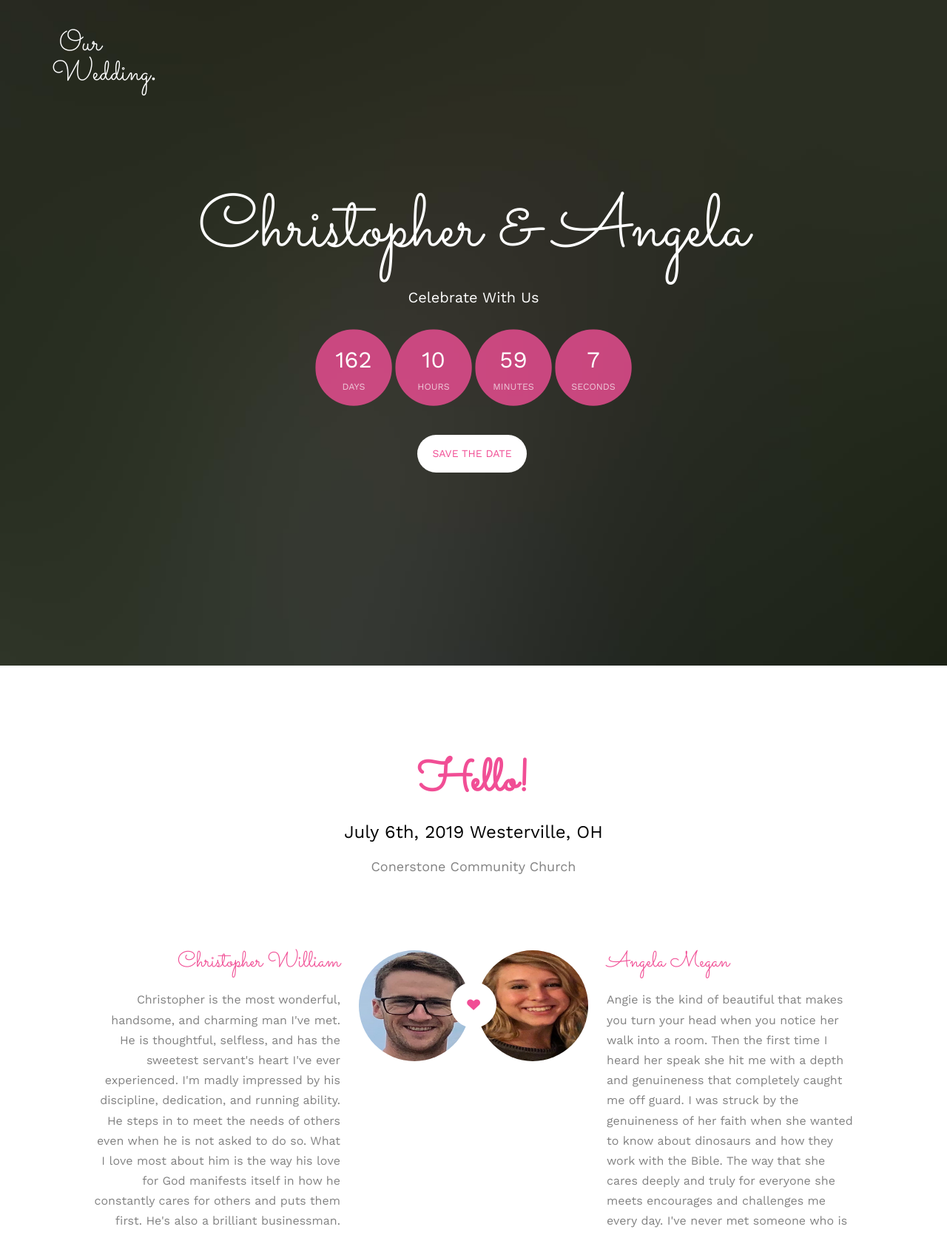
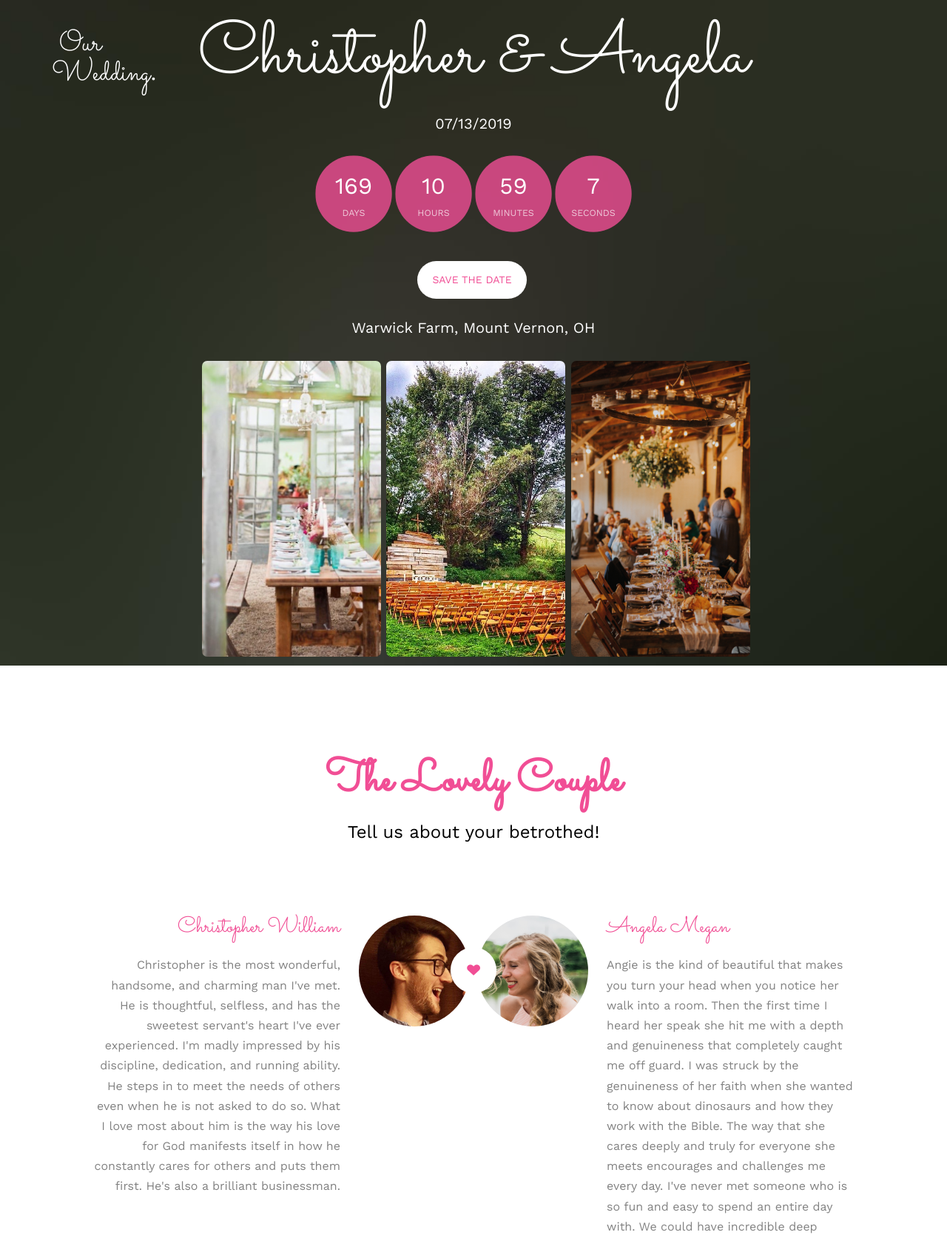
Before and after one commit to ecovtec/wedding, a Flask app: page / in a window 1280 px wide. Shown: the top 1670 px of the page at 74% size. Run offline with Flask 2, Linux system fonts and the light colour scheme; some libraries are stand-ins or nearby versions; some web fonts are replaced.

Commit message:
updated index

```diff
--- a/app/static/css/style.css
+++ b/app/static/css/style.css
@@ -1840,4 +1840,13 @@ form label {
   opacity: 0;
 }
 
+.center {
+  display: block;
+  margin-left: auto;
+  margin-right: auto;
+  width: 50%;
+  }
+
+  .rsImage img { width: 0; margin-left: -99999px; padding-left: 1px; }
+
 /*# sourceMappingURL=style.css.map */
--- a/app/templates/base.html
+++ b/app/templates/base.html
@@ -107,7 +107,7 @@
     simplyCountdown(".simply-countdown-one", {
       year: 2019,
       month: 7,
-      day: 6
+      day: 13
     });
   </script>
 </body>
--- a/app/templates/index.html
+++ b/app/templates/index.html
@@ -26,9 +26,33 @@
 					<div class="display-t">
 						<div class="display-tc animate-box" data-animate-effect="fadeIn">
 							<h1>Christopher &amp; Angela</h1>
-							<h2>Celebrate With Us</h2>
+							<h2>07/13/2019</h2>
 							<div class="simply-countdown simply-countdown-one"></div>
 							<p><a href="#" class="btn btn-default btn-sm">Save the date</a></p>
+	<!-- This is where I'm starting to mess around-->
+
+							<h2>Warwick Farm, Mount Vernon, OH</h2>
+							<div class="row row-bottom-padded-md">
+									<div class="col-md-12">
+										<ul id="fh5co-gallery-list">
+
+											<li class="one-third animate-box" data-animate-effect="fadeIn" style="background-image: url(static/images/paris.jpg); ">
+												<div class="case-studies-summary">
+												</div>
+											</li>
+											<li class="one-third animate-box" data-animate-effect="fadeIn" style="background-image: url(static/images/paris2.jpg); ">
+												<div class="case-studies-summary">
+												</div>
+											</li>
+											<li class="one-third animate-box" data-animate-effect="fadeIn" style="background-image: url(static/images/paris3.jpg); ">
+												<div class="case-studies-summary">
+												</div>
+											</li>
+											</ul>
+											</div>
+							</div>
+
+	<!-- This is where I've stopped-->
 						</div>
 					</div>
 				</div>
@@ -40,15 +64,16 @@
 		<div class="container">
 			<div class="row">
 				<div class="col-md-8 col-md-offset-2 text-center fh5co-heading animate-box">
-					<h2>Hello!</h2>
-					<h3>July 6th, 2019 Westerville, OH</h3>
-					<p>Conerstone Community Church</p>
+					<h2>
+					The Lovely Couple
+					</h2>
+					<h3>Tell us about your betrothed!</h3>
 				</div>
 			</div>
 			<div class="couple-wrap animate-box">
 				<div class="couple-half">
 					<div class="groom">
-						<img src="static/images/justchris.jpg" alt="groom" class="img-responsive">
+						<img src="static/images/justchris.jpg" alt="groom" class="timeline-badge">
 					</div>
 					<div class="desc-groom">
 						<h3>Christopher William</h3>
@@ -62,7 +87,7 @@
 				<p class="heart text-center"><i class="icon-heart2"></i></p>
 				<div class="couple-half">
 					<div class="bride">
-						<img src="static/images/justangie.jpg" alt="groom" class="img-responsive">
+						<img src="static/images/justangie.jpg" alt="groom" class="timeline-badge">
 					</div>
 					<div class="desc-bride">
 						<h3>Angela Megan</h3>
@@ -96,16 +121,16 @@
 									<h3>Main Ceremony</h3>
 									<div class="event-col">
 										<i class="icon-clock"></i>
-										<span>4:00 PM</span>
-										<span>6:00 PM</span>
+										<span>4:30 PM</span>
+										<span>5:00 PM</span>
 									</div>
 									<div class="event-col">
 										<i class="icon-calendar"></i>
-										<span>Saturday 6</span>
+										<span>Saturday 13</span>
 										<span>July, 2019</span>
 									</div>
-									<p>Cornerstone Community Church</p>
-									<p>233 S State St, Westerville, OH 43081</p>
+									<p>Warick Farm</p>
+									<p>16620 Wells Rd. Mt. Vernon, Ohio</p>
 								</div>
 							</div>
 							<div class="col-md-6 col-sm-6 text-center">
@@ -113,17 +138,16 @@
 									<h3>Reception</h3>
 									<div class="event-col">
 										<i class="icon-clock"></i>
-										<span>7:00 PM</span>
+										<span>6:00 PM</span>
 										<span>10:00 PM</span>
 									</div>
 									<div class="event-col">
 										<i class="icon-calendar"></i>
-										<span>Saturday 6</span>
+										<span>Saturday 13</span>
 										<span>July, 2019</span>
 									</div>
-									<p>Amelita Mirolo Barn</p>
-									<p> 4395 Carriage Hill Ln
-										Upper Arlington, OH 43220
+									<p>Warwick Farm</p>
+									<p> 16620 Wells Rd. Mt. Vernon, Ohio
 									</p>
 								</div>
 							</div>
@@ -197,17 +221,29 @@
 							</div>
 						</li>
 						<li class="animate-box">
-							<div class="timeline-badge" style="background-image:url(static/images/engaged.jpg);"></div>
+							<div class="timeline-badge" style="background-image:url(static/images/inbetween.jpg);"></div>
 							<div class="timeline-panel">
 								<div class="timeline-heading">
-									<h3 class="timeline-title">Engaged</h3>
-									<span class="date">December 22, 2018</span>
+									<h3 class="timeline-title">2018</h3>
+									<span class="date">The in-between</span>
 								</div>
 								<div class="timeline-body">
-									<p>Chris popped the question in one of Angie's favorite places: the bookloft.</p>
+									<p>Many wonderful adventures and relationship building exercises were completed.</p>
 								</div>
 							</div>
 						</li>
+						<li class="timeline-inverted animate-box">
+								<div class="timeline-badge" style="background-image:url(static/images/engaged.jpg);"></div>
+								<div class="timeline-panel">
+									<div class="timeline-heading">
+										<h3 class="timeline-title">Engaged</h3>
+										<span class="date">December 22, 2018</span>
+									</div>
+									<div class="timeline-body">
+										<p>Chris popped the question in one of Angie's favorite places: the bookloft.</p>
+									</div>
+								</div>
+							</li>
 					</ul>
 				</div>
 			</div>
@@ -220,7 +256,7 @@
 				<div class="col-md-8 col-md-offset-2 text-center fh5co-heading animate-box">
 					<span>Our Memories</span>
 					<h2>Relationship Photographs</h2>
-					<p>We have had a wonderful relationship up until this pointe.</p>
+					<p>We have had a wonderful relationship up until this point.</p>
 				</div>
 			</div>
 			<div class="row row-bottom-padded-md">
@@ -259,62 +295,45 @@
 		</div>
 	</div>
 
-	<!-- Ask Noah how to make two columns in the section below; one for the bridesmaids and one for the groomsmen-->
-
+	<!-- Registry Begin-->
+	<!-- This whole section is atrocious, commenting out for now
+		<div id="fh5co-event" class="fh5co-bg" style="background-image:url(static/images/img_bg_3.jpg);">
+		<div class="overlay"></div>
+		<div class="container">
+			<div class="row">
+				<div class="col-md-8 col-md-offset-2 text-center fh5co-heading animate-box">
+					<span>Our Wedding Registry</span>
+					<h2>Please follow the link below to find our regsitry information.</h2>
+				</div>
+			</div>
+			</div>
+			<header>
+			<center>
+			<p><a href="#" class="btn btn-default btn-sm">
+				<a href="https://www.blueprintregistry.com/registry/ludwig-wedding-registry-7-13-2019">Blue Print Registry</a>
+				</a>
+			</p>
+			</center>
+			</header>
+			</div>
+		-->
+	<!-- Registry End-->
 
 	<div id="fh5co-testimonial">
 		<div class="container">
 			<div class="row">
 				<div class="row animate-box">
 					<div class="col-md-8 col-md-offset-2 text-center fh5co-heading">
-						<span>O7/09/2019</span>
-						<h2>Friend's Wishes</h2>
+						<h2>Registry Information</h2>
+						<span>Please follow the link below to view our registry</span>
 					</div>
 				</div>
-				<div class="row">
-					<div class="col-md-12 animate-box">
-						<div class="wrap-testimony">
-							<div class="owl-carousel-fullwidth">
-								<div class="item">
-									<div class="testimony-slide active text-center">
-
-										<figure>
-											<img src="static/images/couple-1.jpg" alt="user">
-										</figure>
-										<span>Miss Corner, via <a href="#" class="twitter">Twitter</a></span>
-										<blockquote>
-											<p>"I once was young and in love myself. Those sure were the days. I wish you the best Angela and
-												Christopher."</p>
-										</blockquote>
-									</div>
-								</div>
-								<div class="item">
-									<div class="testimony-slide active text-center">
-										<figure>
-											<img src="static/images/couple-2.jpg" alt="user">
-										</figure>
-										<span>Andrew Catanese, via <a href="#" class="twitter">Twitter</a></span>
-										<blockquote>
-											<p>"I don't know much about love, but I know a lot about insurance. I can tell you that these two won't need
-												to think twice about their coverage as they are up to their necks in love; love is all you need."</p>
-										</blockquote>
-									</div>
-								</div>
-								<div class="item">
-									<div class="testimony-slide active text-center">
-										<figure>
-											<img src="static/images/couple-3.jpg" alt="user">
-										</figure>
-										<span>Fritz Kigar, via <a href="#" class="twitter">Twitter</a></span>
-										<blockquote>
-											<p>"Boy, do I love this couple. Their love is demonstrated so vividly through the way they care for each
-												other and for others. They are truly a remarkable example of what it means to sacrificially love."</p>
-										</blockquote>
-									</div>
-								</div>
-							</div>
-						</div>
-					</div>
+				<center>
+				<p>
+					<h1><a href="https://www.blueprintregistry.com/registry/ludwig-wedding-registry-7-13-2019">Blue Print Registry</a></h1>
+				</p>
+				</center>
+			</div>
 				</div>
 			</div>
 		</div>
@@ -344,6 +363,11 @@
 					</p>
 				</div>
 			</div>
+			<center>
+			<iframe src="https://docs.google.com/forms/d/e/1FAIpQLSfc4GbtA0c39TryLKXvL5nZ7_dNB05CV-T7I9n_yKFumhVpcw/viewform?embedded=true" width="640" height="1113" frameborder="0" marginheight="0" marginwidth="0">Loading...</iframe>
+			</center>
+
+<!--
 			<form action="/rsvp" method="post" class="form-inline">
 				<div class="row animate-box">
 					{{ form.csrf_token }}
@@ -372,6 +396,7 @@
 					</div>
 				</div>
 			</form>
+-->
 		</div>
 	</div>
 	<!-- RSVP Form End -->
@@ -387,12 +412,7 @@
 							 href="http://unsplash.co/" target="_blank">Unsplash</a></small>
 					</p>
 					<p>
-						<ul class="fh5co-social-icons">
-							<li><a href="#"><i class="icon-twitter"></i></a></li>
-							<li><a href="#"><i class="icon-facebook"></i></a></li>
-							<li><a href="#"><i class="icon-linkedin"></i></a></li>
-							<li><a href="#"><i class="icon-dribbble"></i></a></li>
-						</ul>
+
 					</p>
 				</div>
 			</div>
```
Also changed, not shown: app.db, app/static/images/bride.jpg (deleted), app/static/images/couple-1.jpg (deleted), app/static/images/couple-2.jpg (deleted), app/static/images/couple-3.jpg (deleted), app/static/images/groom.jpg (deleted), app/static/images/inbetween.jpg (added), app/static/images/justangie.jpg, app/static/images/justchris.jpg, app/static/images/paris.JPG (added), app/static/images/paris2.JPG (added), app/static/images/paris3.jpg (added), 5 other files.
